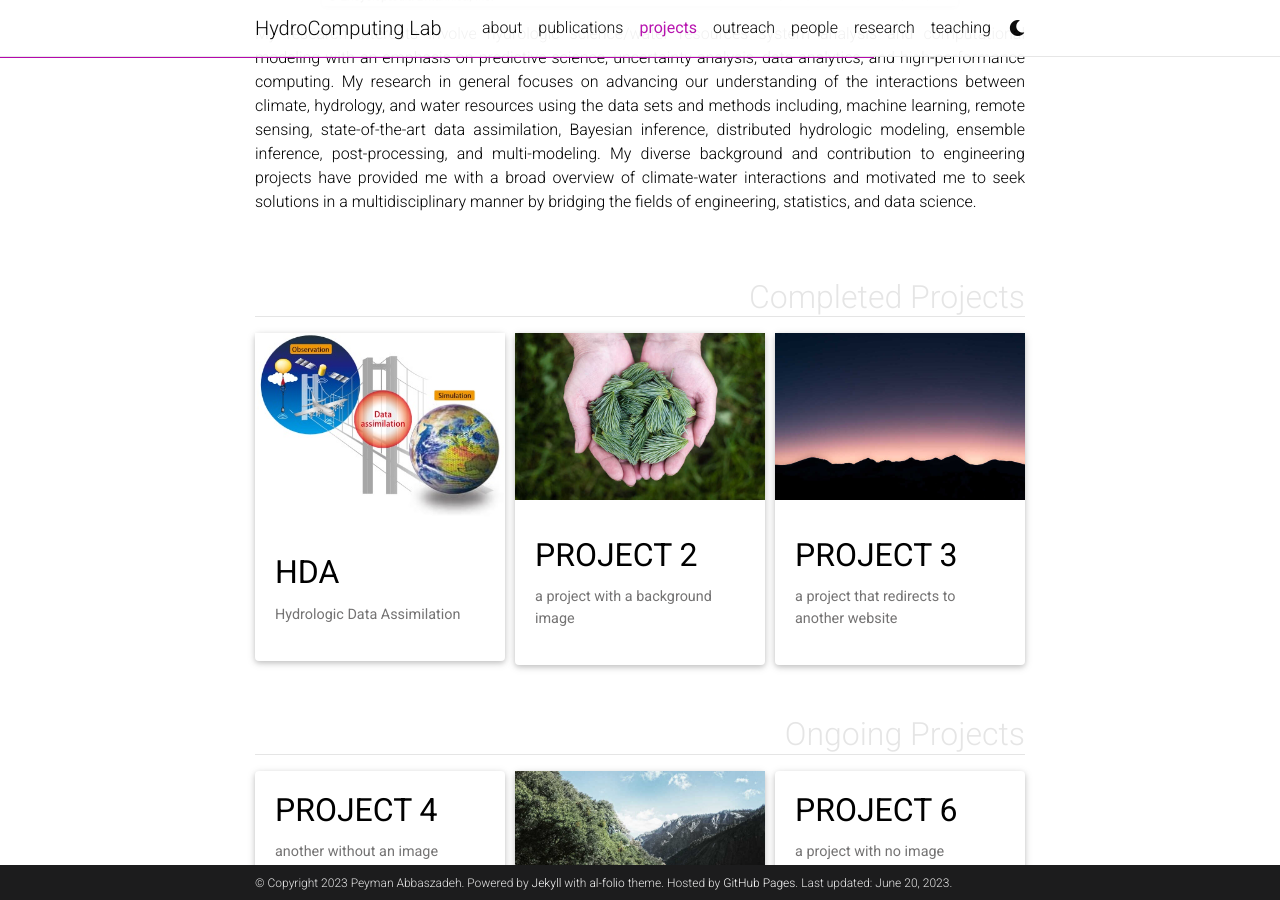
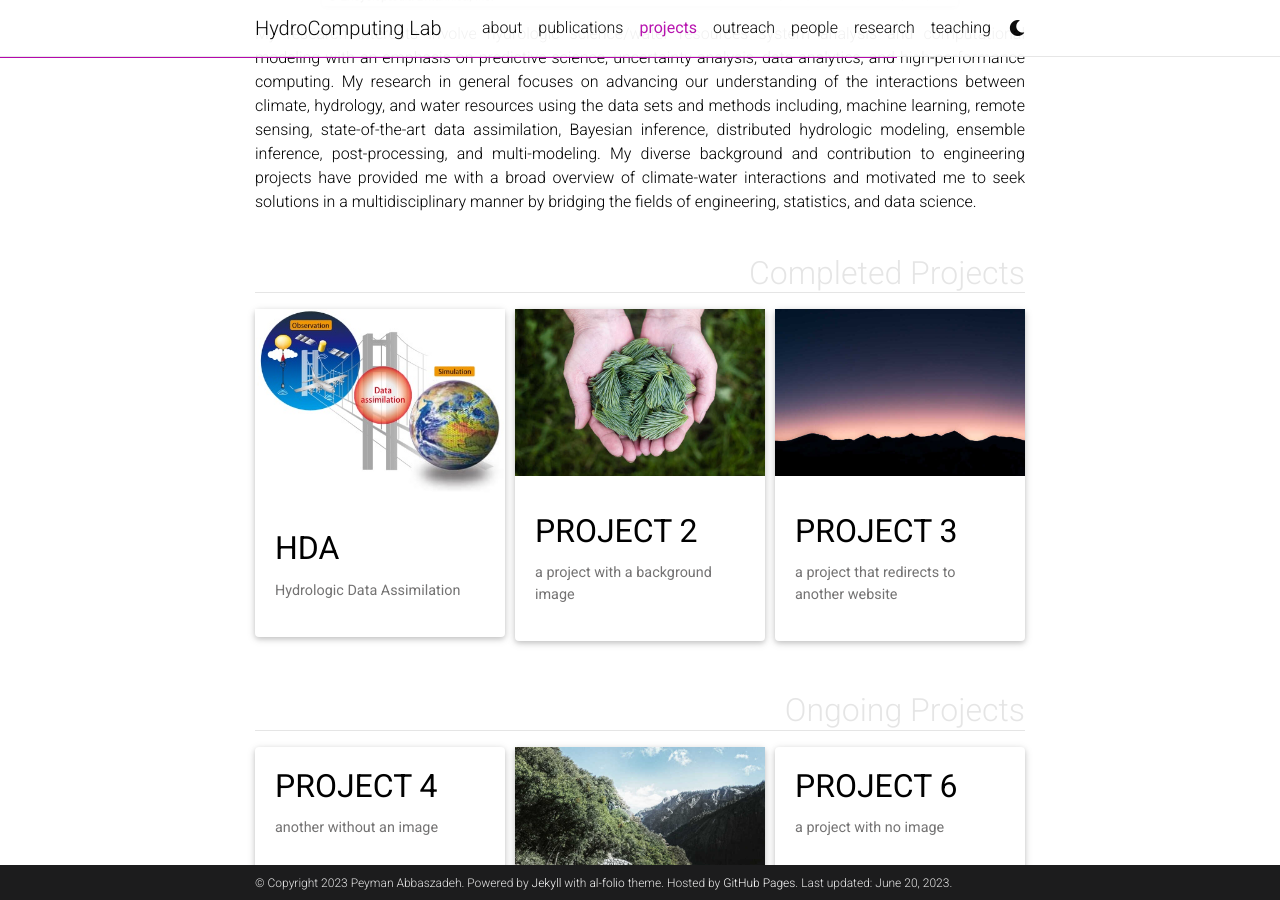
Before and after one commit to Pabbaszadeh/Pabbaszadeh.github.io, a Jekyll site: the page built from _pages/projects.md, in a window 1280 px wide and 900 px high, scrolled down 641 px. Built offline with Jekyll 4.4.1, drawn with Linux system fonts in a browser that asks for light colours; full-size pictures stand in for the smaller copies a plugin makes; comment, search, counter and statistics services are not loaded; a style sheet for code colours, icons or effects is not loaded.

Commit message:
Update projects.md

```diff
--- a/_pages/projects.md
+++ b/_pages/projects.md
@@ -15,7 +15,7 @@
     </div>
 </div>
 
-<p style="text-align: justify;">My research interests involve hydrologic science/water resources system analysis and computational modeling with an emphasis on predictive science, uncertainty analysis, data analytics, and high-performance computing. My research in general focuses on advancing our understanding of the interactions between climate, hydrology, and water resources using the data sets and methods including, machine learning, remote sensing, state-of-the-art data assimilation, Bayesian inference, distributed hydrologic modeling, ensemble inference, post-processing, and multi-modeling. My diverse background and contribution to engineering projects have provided me with a broad overview of climate-water interactions and motivated me to seek solutions in a multidisciplinary manner by bridging the fields of engineering, statistics, and data science.<br><br>
+<p style="text-align: justify;">My research interests involve hydrologic science/water resources system analysis and computational modeling with an emphasis on predictive science, uncertainty analysis, data analytics, and high-performance computing. My research in general focuses on advancing our understanding of the interactions between climate, hydrology, and water resources using the data sets and methods including, machine learning, remote sensing, state-of-the-art data assimilation, Bayesian inference, distributed hydrologic modeling, ensemble inference, post-processing, and multi-modeling. My diverse background and contribution to engineering projects have provided me with a broad overview of climate-water interactions and motivated me to seek solutions in a multidisciplinary manner by bridging the fields of engineering, statistics, and data science.<br>
 
 
 <!-- pages/projects.md -->
```
